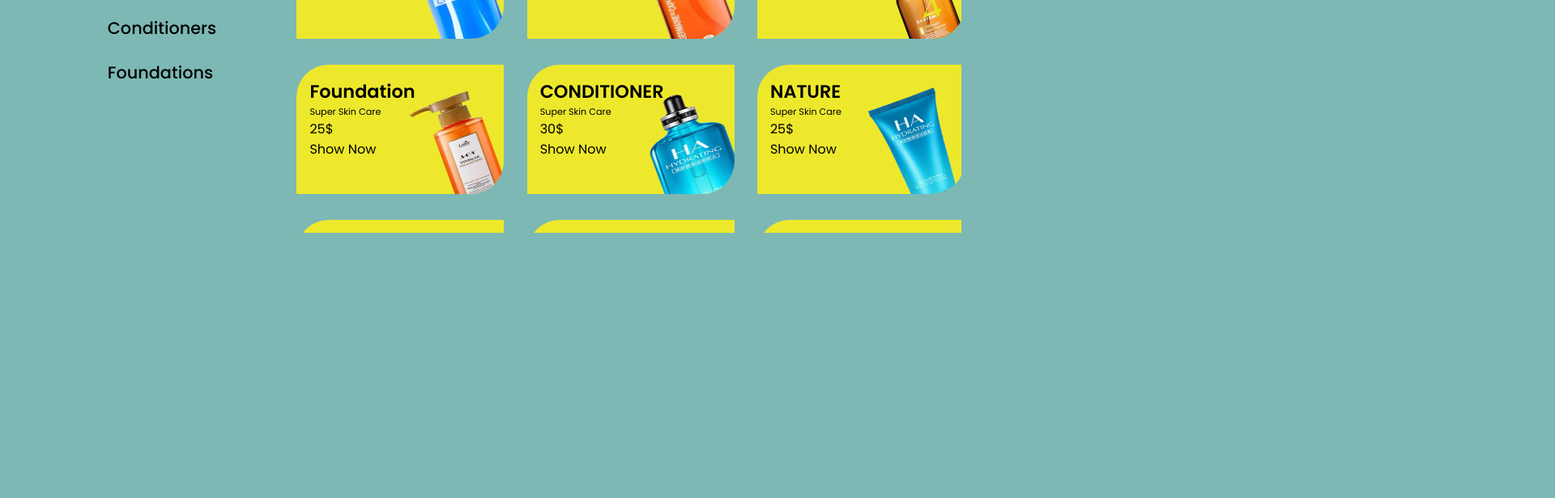
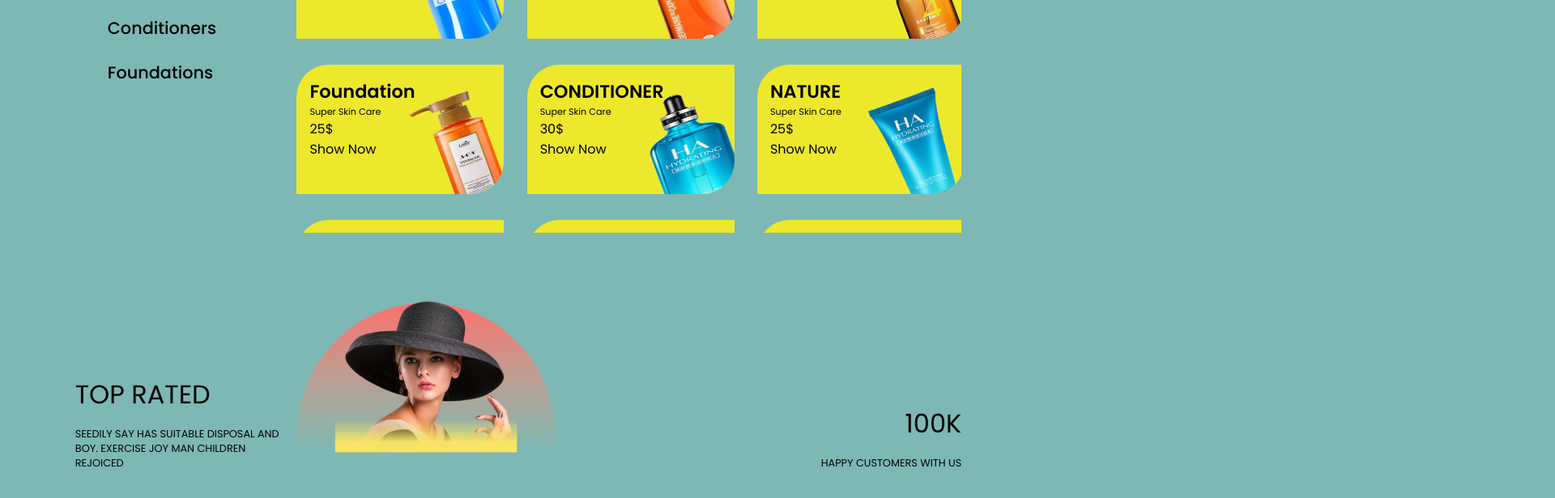
Before and after one commit to ZainRk/amazon-starterpack, a React (Create React App) app: page / in a window 1280 px wide. Shown: the part 1326-1942 px from the top of the page at 81% size, 1920 px wide, since content can reach past the window. Before the commit the page ends 1614 px from the top, so only its background shows below. Built offline with nearby package versions, Linux system fonts and the light colour scheme.

Commit message:
Testimonials

```diff
--- a/src/App.js
+++ b/src/App.js
@@ -3,6 +3,7 @@
 import Hero from "./components/Hero/Hero";
 import Products from "./components/Products/Products";
 import Slider from "./components/Slider/Slider";
+import Testimonials from "./components/Testimonials/Testimonials";
 import Virtual from "./components/Virtual/Virtual";
 
 function App() {
@@ -13,6 +14,7 @@
       <Slider />
       <Virtual />
       <Products />
+      <Testimonials />
     </div>
   );
 }
--- a/src/components/Products/Products.jsx
+++ b/src/components/Products/Products.jsx
@@ -4,6 +4,7 @@
 import {ProductsData} from '../../data/products';
 import {useAutoAnimate} from '@formkit/auto-animate/react'
 const Products = () => {
+    const   [parent]=useAutoAnimate();
     const [MenuProdcts, setMenuProducts]= useState(ProductsData);
     const filter=(type)=>{
         setMenuProducts(ProductsData.filter((product)=>product.type===type))
@@ -19,7 +20,7 @@
             <li onClick={()=>filter("conditioner")}>Conditioners</li>
             <li onClick={()=>filter("foundation")}>Foundations</li>
         </ul>
-        <div className={css.list}>
+        <div className={css.list} ref={parent}>
         {
             MenuProdcts.map((product,i)=>(
                 <div className={css.product}>
--- /dev/null
+++ b/src/components/Testimonials/Testimonials.jsx
@@ -0,0 +1,37 @@
+import React from 'react';
+import css from './Testimonials.module.css';
+import Hero from '../../assets/testimonialHero.png'
+import {Swiper,  SwiperSlide} from 'swiper/react';
+import {TestimonialsData} from '../../data/testimonials'
+
+const Testimonials = () => {
+  return (
+    <div className={css.testimonials}>
+    <div className={css.wrapper}>
+    <div className={css.container}>
+        <span>Top Rated</span>
+        <span>Seedily say has suitable disposal and boy. Exercise joy man children rejoiced</span>
+    </div>
+    <img src={Hero} alt="" />
+    <div className={css.container}>
+        <span>100K</span>
+        <span>Happy Customers with us</span>
+    </div>
+    </div>
+    <div className={css.carosual}>
+        <Swiper>
+        {
+            TestimonialsData.map((testimonial,i)=>(
+                <SwiperSlide>
+                    Slide
+                </SwiperSlide>
+
+            ))
+        }
+        </Swiper>
+    </div>
+    </div>
+  )
+};
+
+export default Testimonials;
--- /dev/null
+++ b/src/components/Testimonials/Testimonials.module.css
@@ -0,0 +1,36 @@
+.testimonials{
+    display: flex;
+    flex-direction: column;
+    justify-content: center;
+    align-items: center;
+    padding: 4rem 2rem;
+
+}
+.wrapper{
+    display: grid;
+    align-items: flex-end;
+    width: 90%;
+    grid-template-columns: 1fr 2fr 1fr;
+}
+.wrapper>img{
+    width: 20rem;
+    justify-content: center;
+}
+.container{
+    display: flex;
+    flex-direction: column;
+    gap: 1rem;
+}
+.container>:nth-child(1){
+    font-size: 2rem;
+    text-transform: uppercase;
+    display: block;
+}
+.container>:nth-child(2){
+    font-size: 0.8rem;
+    text-transform: uppercase;
+    display: block;
+}
+.wrapper>:nth-child(3){
+    text-align: right;
+}
```
Also changed, not shown: src/assets/testimonialHero11.png (added).
